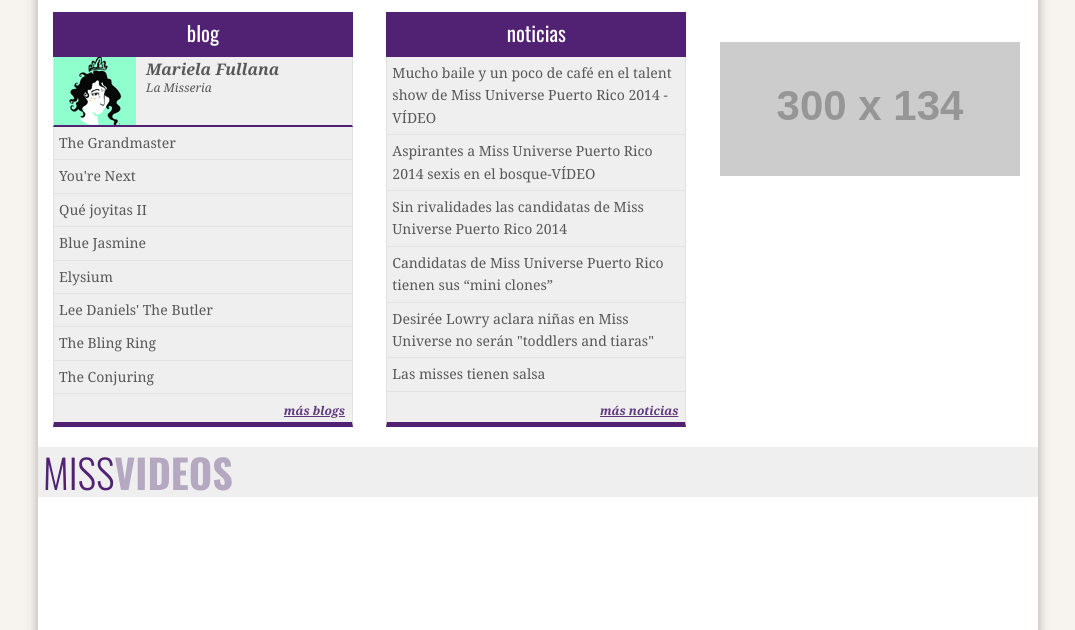
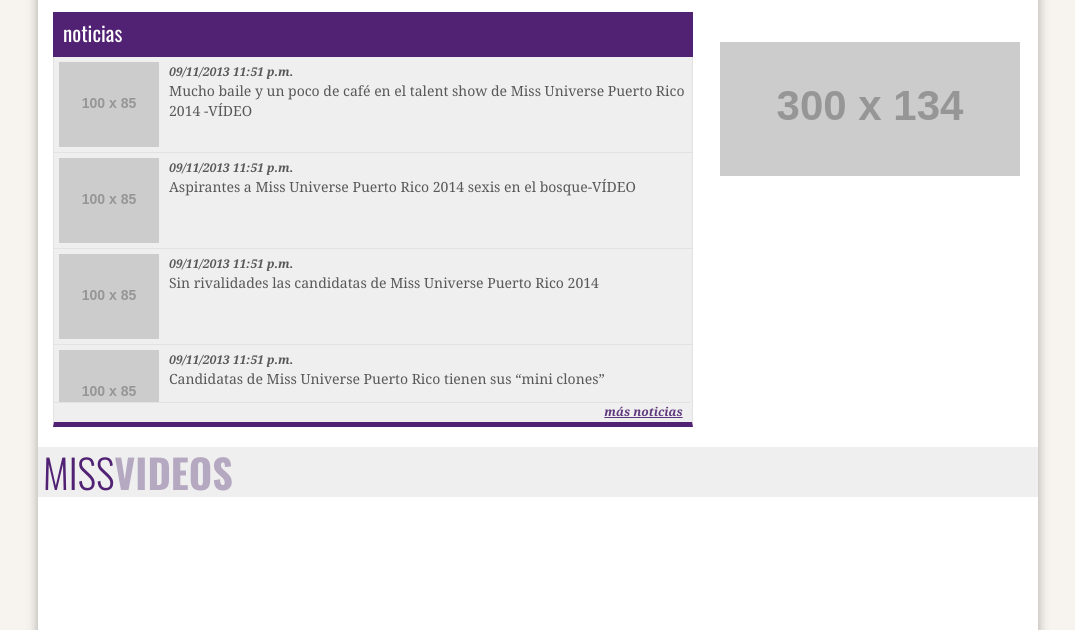
Before and after one commit to mikehenriquezf/mupr2014, a plain HTML site: page index.html in a window 1280 px wide. Shown: the part 745-1375 px from the top of the page, without its empty margins (102-1177 px from the left). Drawn offline with nearby package versions, Linux system fonts and the light colour scheme; placeholder pictures from the web are drawn by us; a script that the page names is missing.

Commit message:
New Noticias module

```diff
--- a/css/main.css
+++ b/css/main.css
@@ -42,7 +42,7 @@
 #noticias_title span { text-transform: uppercase; }
 .textLight { font-family: 'Oswald', arial; font-weight: 300; font-size: 40px; color: #512173; }
 .textBold { font-family: 'Oswald', arial; font-weight: 700; font-size: 40px; color: #b5a8c1; }
-.module_title { background: #512173; font-family: "Oswald", arial; font-weight: 400; font-size: 21px; color: white; width: 300px; height: 45px; text-align: center; padding: 10px; }
+.module_title { background: #512173; font-family: "Oswald", arial; font-weight: 400; font-size: 21px; color: white; width: 640px; height: 45px; /*text-align: center;*/ padding: 10px; }
 
 #noticias_modules { margin-top: 20px; }
 
@@ -58,13 +58,15 @@
 #bloguero_entries {  }
 #bloguero_entries li { list-style: none; padding: 5px; border-bottom: 1px solid #e2e2e2; font-family: georgia; font-size: 14px; color: #585858; }
 
-.mas_links { position: relative; top: -25px; left: 0px; text-align: right; background: #efefef; width: 100%; height: 20px; padding-right: 7px; width: 300px; border-left: 1px solid #e2e2e2; border-right: 1px solid #e2e2e2; }
+.mas_links { position: relative; top: -25px; left: 0px; text-align: right; background: #efefef; width: 100%; height: 20px; padding-right: 7px; border-left: 1px solid #e2e2e2; border-top: 1px solid #e2e2e2; }
 .mas_links a { font-family: georgia; font-size: 12px; color: #5f377d; font-style: italic; font-weight: bold; text-decoration: underline;  }
 
 
-#noticias_content { height: 370px; width: 300px; background: #efefef; border-bottom: 5px solid #512173; border-left: 1px solid #e2e2e2; border-right: 1px solid #e2e2e2; overflow-y: scroll; }
-#noticias_entries {  }
-#noticias_entries li { list-style: none; padding: 5px; border-bottom: 1px solid #e2e2e2; font-family: georgia; font-size: 14px; color: #585858; }
+#noticias_content { height: 370px; width: 640px; background: #efefef; border-bottom: 5px solid #512173; border-left: 1px solid #e2e2e2; border-right: 1px solid #e2e2e2; overflow-y: scroll; }
+#noticias_entries img { float: left; margin-right: 10px; }
+#noticias_entries li { list-style: none; padding: 5px; border-bottom: 1px solid #e2e2e2; font-family: georgia; font-size: 14px; color: #585858; display: inline-block; width: 100%; }
+.fecha { margin: 0; font-weight: 800; font-style: italic; font-size: 12px;  }
+.descripcion { margin: 0; line-height: 20px; }
 
 
 
--- a/home-latest-news.html
+++ b/home-latest-news.html
@@ -1,13 +1,73 @@
 <!-- latest news created on: 2013-09-04 3:50:32 PM -->
 <ul id="noticias_entries">
-    <a href="http://www.primerahora.com/entretenimiento/reinas/nota/muchobaileyunpocodecafeneltalentshowdemissuniversepuertorico2014vdeo-948641/"><li>Mucho baile y un poco de café en el talent show de Miss Universe Puerto Rico 2014 -VÍDEO</li></a>
-    <a href="http://www.primerahora.com/entretenimiento/reinas/nota/aspirantesamissuniversepuertorico2014sexisenelbosquevdeo-945523/"><li>Aspirantes a Miss Universe Puerto Rico 2014 sexis en el bosque-VÍDEO</li></a>
-    <a href="http://www.primerahora.com/entretenimiento/reinas/nota/sinrivalidadeslascandidatasdemissuniversepuertorico2014-942893/"><li>Sin rivalidades las candidatas de Miss Universe Puerto Rico 2014</li></a>
-    <a href="http://www.primerahora.com/entretenimiento/reinas/nota/candidatasdemissuniversepuertoricotienensusminiclones-939370/"><li>Candidatas de Miss Universe Puerto Rico tienen sus “mini clones”</li></a>
-    <a href="http://www.primerahora.com/entretenimiento/reinas/nota/desirelowryaclaraniasenmissuniversenoserntoddlersandtiaras-939305/"><li>Desirée Lowry aclara niñas en Miss Universe no serán "toddlers and tiaras"</li></a>
-    <a href="http://www.primerahora.com/entretenimiento/reinas/nota/lasmissestienensalsa-935612/"><li>Las misses tienen salsa</li></a>
-    <a href="http://www.primerahora.com/entretenimiento/reinas/nota/lasmissestambinsudan-931772/"><li>Las misses también sudan</li></a>
-    <a href="http://www.primerahora.com/entretenimiento/reinas/nota/missuniversepuertorico2014tendr30participantesvdeoyfotos-929340/"><li>Miss Universe Puerto Rico 2014 tendrá 30 participantes -VÍDEO Y FOTOS</li></a>
-    <a href="http://www.primerahora.com/entretenimiento/reinas/nota/verstileslascandidatasamissuniversepuertorico2014-927878/"><li>Versátiles las candidatas a Miss Universe Puerto Rico 2014</li></a>
-    <a href="http://www.primerahora.com/entretenimiento/reinas/nota/monicmarieprezsegradaconhonoresdeenfermera-927189/"><li>Monic Marie Pérez se gradúa con honores de enfermería</li></a>
+    <a href="http://www.primerahora.com/entretenimiento/reinas/nota/muchobaileyunpocodecafeneltalentshowdemissuniversepuertorico2014vdeo-948641/">
+        <li>
+            <img src="http://placehold.it/100x85&text=thumb" width="100" height="85">
+            <p class ="fecha">09/11/2013 11:51 p.m.</p>
+            <p class ="descripcion">Mucho baile y un poco de café en el talent show de Miss Universe Puerto Rico 2014 -VÍDEO</p>
+        </li>
+    </a>
+    <a href="http://www.primerahora.com/entretenimiento/reinas/nota/aspirantesamissuniversepuertorico2014sexisenelbosquevdeo-945523/">
+        <li>
+            <img src="http://placehold.it/100x85&text=thumb" width="100" height="85">
+            <p class ="fecha">09/11/2013 11:51 p.m.</p>
+            <p class ="descripcion">Aspirantes a Miss Universe Puerto Rico 2014 sexis en el bosque-VÍDEO</p>
+        </li>
+    </a>
+    <a href="http://www.primerahora.com/entretenimiento/reinas/nota/sinrivalidadeslascandidatasdemissuniversepuertorico2014-942893/">
+        <li>
+            <img src="http://placehold.it/100x85&text=thumb" width="100" height="85">
+            <p class ="fecha">09/11/2013 11:51 p.m.</p>
+            <p class ="descripcion">Sin rivalidades las candidatas de Miss Universe Puerto Rico 2014</p>
+        </li>
+    </a>
+    <a href="http://www.primerahora.com/entretenimiento/reinas/nota/candidatasdemissuniversepuertoricotienensusminiclones-939370/">
+        <li>
+            <img src="http://placehold.it/100x85&text=thumb" width="100" height="85">
+            <p class ="fecha">09/11/2013 11:51 p.m.</p>
+            <p class ="descripcion">Candidatas de Miss Universe Puerto Rico tienen sus “mini clones”</p>
+        </li>
+    </a>
+    <a href="http://www.primerahora.com/entretenimiento/reinas/nota/desirelowryaclaraniasenmissuniversenoserntoddlersandtiaras-939305/">
+        <li>
+            <img src="http://placehold.it/100x85&text=thumb" width="100" height="85">
+            <p class ="fecha">09/11/2013 11:51 p.m.</p>
+            <p class ="descripcion">Desirée Lowry aclara niñas en Miss Universe no serán "toddlers and tiaras"</p>
+        </li>
+    </a>
+    <a href="http://www.primerahora.com/entretenimiento/reinas/nota/lasmissestienensalsa-935612/">
+        <li>
+            <img src="http://placehold.it/100x85&text=thumb" width="100" height="85">
+            <p class ="fecha">09/11/2013 11:51 p.m.</p>
+            <p class ="descripcion">Las misses tienen salsa</p>
+        </li>
+    </a>
+    <a href="http://www.primerahora.com/entretenimiento/reinas/nota/lasmissestambinsudan-931772/">
+        <li>
+            <img src="http://placehold.it/100x85&text=thumb" width="100" height="85">
+            <p class ="fecha">09/11/2013 11:51 p.m.</p>
+            <p class ="descripcion">Las misses también sudan</p>
+        </li>
+    </a>
+    <a href="http://www.primerahora.com/entretenimiento/reinas/nota/missuniversepuertorico2014tendr30participantesvdeoyfotos-929340/">
+        <li>
+            <img src="http://placehold.it/100x85&text=thumb" width="100" height="85">
+            <p class ="fecha">09/11/2013 11:51 p.m.</p>
+            <p class ="descripcion">Miss Universe Puerto Rico 2014 tendrá 30 participantes -VÍDEO Y FOTOS</p>
+        </li>
+    </a>
+    <a href="http://www.primerahora.com/entretenimiento/reinas/nota/verstileslascandidatasamissuniversepuertorico2014-927878/">
+        <li>
+            <img src="http://placehold.it/100x85&text=thumb" width="100" height="85">
+            <p class ="fecha">09/11/2013 11:51 p.m.</p>
+            <p class ="descripcion">Versátiles las candidatas a Miss Universe Puerto Rico 201</p>
+        </li>
+    </a>
+    <a href="http://www.primerahora.com/entretenimiento/reinas/nota/monicmarieprezsegradaconhonoresdeenfermera-927189/">
+        <li>
+            <img src="http://placehold.it/100x85&text=thumb" width="100" height="85">
+            <p class ="fecha">09/11/2013 11:51 p.m.</p>
+            <p class ="descripcion">Monic Marie Pérez se gradúa con honores de enfermería</p>
+        </li>
+    </a>
 </ul>
--- a/index.html
+++ b/index.html
@@ -165,25 +165,8 @@ OAS_NORMAL(pos);
 			</div>
 
 			<div class="large-12" id="noticias_modules">
-				<!-- Blogs -->
-				<div class="small-4 columns">
-					<div id="blog">
-						<div class="module_title">blog</div>
-						<div id="bloguero_header">
-							<img src="img/fullana.png">
-							<p class="bloguero_name">Mariela Fullana</p>
-							<p class="bloguero_cap">La Misseria</p>
-						</div>
-						<div id="bloguero_content">
-						</div>
-						<div class="mas_links">
-							<a href="#">más blogs</a>
-						</div>
-					</div>
-				</div>
-
 				<!-- Noticias -->
-				<div class="small-4 columns">
+				<div class="small-8 columns">
 					<div class="module_title">noticias</div>
 					<div id="noticias_content">
 					</div>
```
